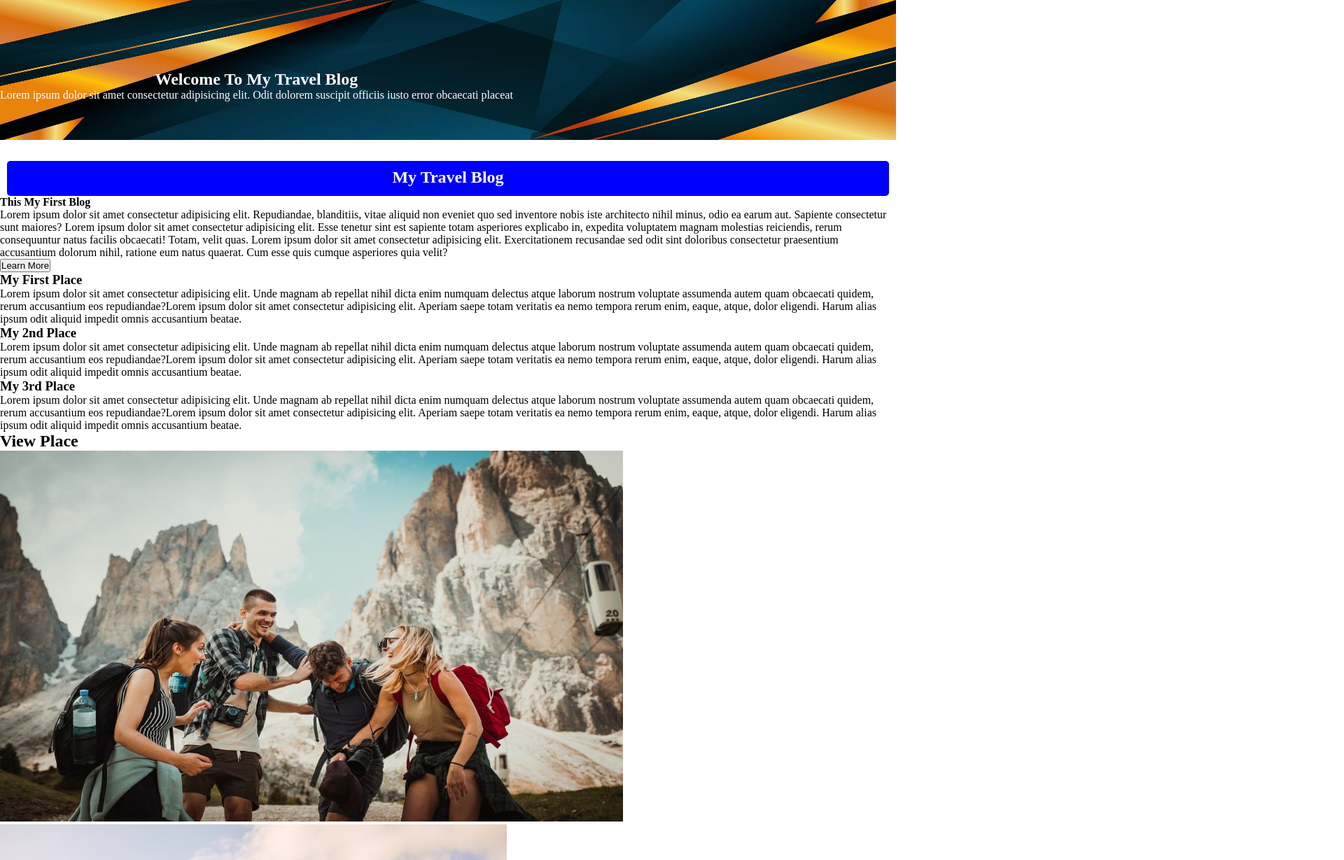
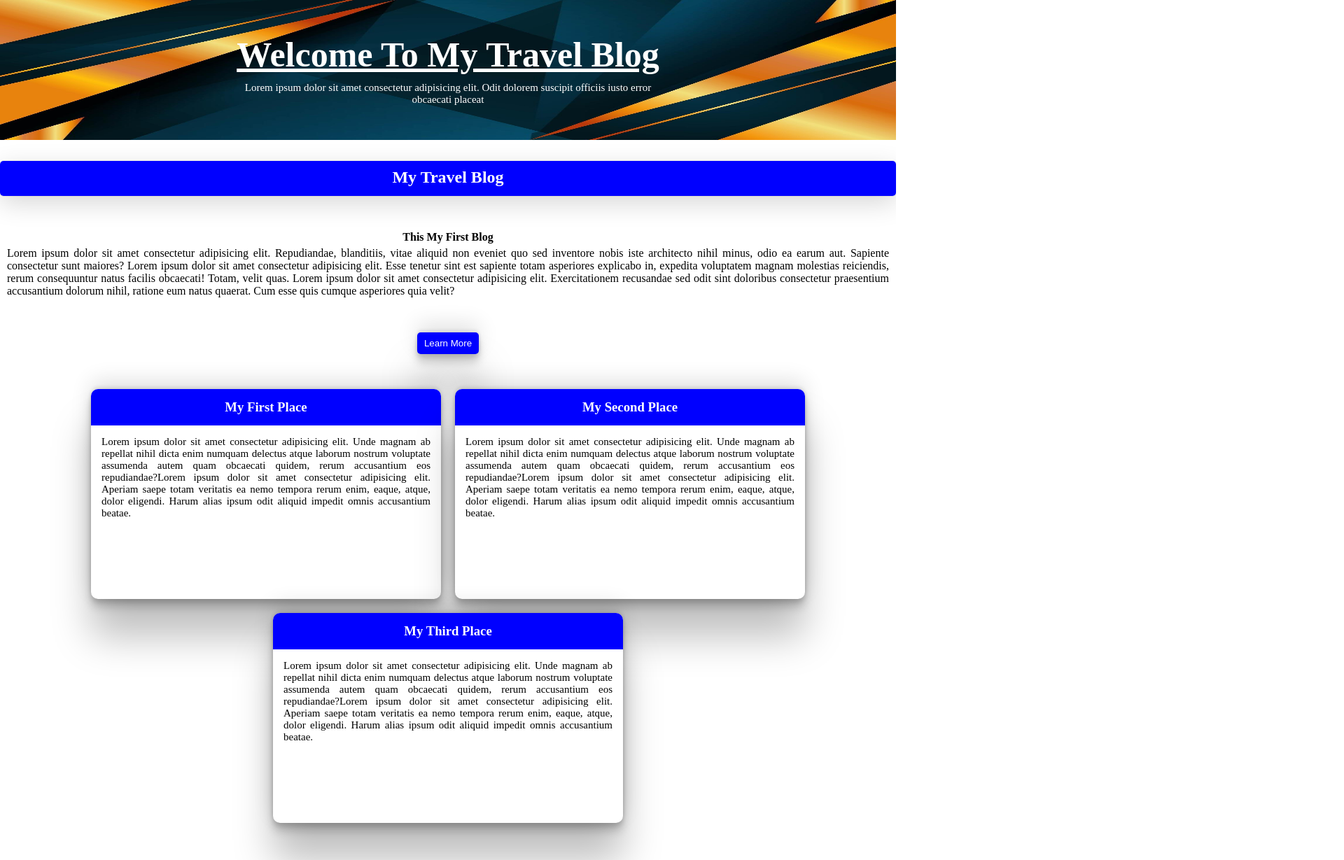
Before and after one commit to Shafiq0047/my-first-github-repo, a plain HTML site: page index.html in a window 1280 px wide. Shown: the top 1229 px of the page at 70% size, 1920 px wide, since content can reach past the window. Drawn offline with Linux system fonts and the light colour scheme.

Commit message:
done many things close to result

```diff
--- a/index.html
+++ b/index.html
@@ -8,6 +8,7 @@
     <link rel="stylesheet" href="style.css">
 </head>
 <body>
+    <div class="h-cpntainer">
         <div class="header-img">
         <img src="images/background1.jpg" alt="">
        <div class="text-overlay">
@@ -17,6 +18,8 @@
        </div>
 
     </div>
+    </div>
+    <div class="sec-container">
         <div class="second-part">
         <h2>My Travel Blog</h2>
     </div>
@@ -31,55 +34,78 @@
             Lorem ipsum dolor sit amet consectetur adipisicing elit. Exercitationem recusandae sed odit sint doloribus consectetur praesentium accusantium dolorum nihil, ratione eum natus quaerat. Cum esse quis cumque asperiores quia velit?
         </p>
     </div>
+    <div class="button-div">
         <button>Learn More</button>
-    <div>
+    </div>
+    </div>
+    <div class="card-container">
+        <div class="card">
+            <div class="card-header">
                 <h3>My First Place</h3>
+            </div>
+            <div class="card-body">
                <p>
             Lorem ipsum dolor sit amet consectetur adipisicing elit. Unde magnam ab repellat nihil dicta enim numquam delectus atque laborum nostrum voluptate assumenda autem quam obcaecati quidem, rerum accusantium eos repudiandae?Lorem ipsum dolor sit amet consectetur adipisicing elit. Aperiam saepe totam veritatis ea nemo tempora rerum enim, eaque, atque, dolor eligendi. Harum alias ipsum odit aliquid impedit omnis accusantium beatae.
         </p>
             </div>
-    <div>
-        <h3>My 2nd Place</h3>
+
+        </div>
+        <div class="card">
+            <div class="card-header">
+                <h3>My Second Place</h3>
+            </div>
+            <div class="card-body">
                <p>
             Lorem ipsum dolor sit amet consectetur adipisicing elit. Unde magnam ab repellat nihil dicta enim numquam delectus atque laborum nostrum voluptate assumenda autem quam obcaecati quidem, rerum accusantium eos repudiandae?Lorem ipsum dolor sit amet consectetur adipisicing elit. Aperiam saepe totam veritatis ea nemo tempora rerum enim, eaque, atque, dolor eligendi. Harum alias ipsum odit aliquid impedit omnis accusantium beatae.
         </p>
             </div>
-    <div>
-        <h3>My 3rd Place</h3>
+
+        </div>
+        <div class="card">
+            <div class="card-header">
+                <h3>My Third Place</h3>
+            </div>
+            <div class="card-body">
                <p>
             Lorem ipsum dolor sit amet consectetur adipisicing elit. Unde magnam ab repellat nihil dicta enim numquam delectus atque laborum nostrum voluptate assumenda autem quam obcaecati quidem, rerum accusantium eos repudiandae?Lorem ipsum dolor sit amet consectetur adipisicing elit. Aperiam saepe totam veritatis ea nemo tempora rerum enim, eaque, atque, dolor eligendi. Harum alias ipsum odit aliquid impedit omnis accusantium beatae.
         </p>
             </div>
-    <h2>View Place</h2>
-    <div>
+
+        </div>
+    </div>
+    <h2 class="view-place">View Place</h2>
+    <div class="img-slide">
         <img src="images/1.jpg" alt="">
-    </div>
-    <div>
+
+
         <img src="images/2.jpg" alt="">
-    </div>
-    <div>
+
+
         <img src="images/3.jpg" alt="">
-    </div>
-    <div>
+
+
         <img src="images/4.jpg" alt="">
-    </div>
-    <div>
+
+
         <img src="images/5.jpeg" alt="">
-    </div>
-    <div>
+
+
         <img src="images/6.jpg" alt="">
-    </div>
-    <div>
+
+
         <img src="images/7.jpg" alt="">
-    </div>
-    <div>
+
+
         <img src="images/8.jpg" alt="">
-    </div>
-    <div>
+
+
         <img src="images/9.jpg" alt="">
     </div>
-    <div>
+    <div class="footer-container">
         <h2>Travel Requirements</h2>
+        <div class="list-container">
+            <div class="ol-list">
+
         <ol>
             <li>Valid Passport</li>
             <li>Valid Visa</li>
@@ -87,6 +113,8 @@
             <li>Travel Insurance</li>
             <li>Health Certificate</li>
         </ol>
+        </div>
+        <div class="ul-list">
             <ul>
             <li>Accoummodation Booking Confirmation</li>
             <li>Sufficient Funds Proof</li>
@@ -95,5 +123,7 @@
             <li>Emergency Contact Information</li>
         </ul>
         </div>
+        </div>
+    </div>
 </body>
 </html>
--- a/style.css
+++ b/style.css
@@ -1,6 +1,15 @@
 *{
     margin: 0;
     padding: 0;
+}
+.h-cpntainer{
+    max-width: 1540px;
+    margin: 0 auto;
+}
+
+.sec-container{
+    max-width: 1540px;
+    margin: 0 auto;
 }
 .header-img{
     position: relative;
@@ -15,23 +24,151 @@
 .text-overlay{
     position:absolute;
     top: 50%;
+    left: 50%;
+
     color: white;
     text-align: center;
+    transform: translate(-50%, -50%);
 
+}
+.text-overlay h2{
+    font-size: 50px;
+    text-decoration: underline;
+}
+.text-overlay p{
+    margin-top: 10px;
+    font-size: 15px;
 }
 .second-part{
     background-color: blue;
     margin-top: 30px;
-    margin-left: 10px;
-    margin-right: 10px;
+    /* margin-left: 10px;
+    margin-right: 10px; */
     text-align: center;
     color: white;
     height: 50px;
     border-radius: 5px;
+    box-shadow: rgba(0, 0, 0, 0.16) 0px 10px 36px 0px, rgba(0, 0, 0, 0.06) 0px 0px 0px 1px;
 }
 .second-part h2{
     padding-top: 10px;
 }
 .second-part-des{
+    text-align: center;
+    margin-top: 50px;
+}
+.second-part-des h4{
+    margin-bottom: 5px;
 
 }
+.second-part-des p{
+    text-align: justify;
+    margin-left: 10px;
+    margin-right: 10px;
+    /* font-weight: 600px; */
+}
+.button-div{
+    text-align: center;
+    margin-top: 50px;
+    margin-bottom: 50px;
+}
+button{
+    background-color: blue;
+    color: white;
+    padding: 08px 10px;
+    border-radius: 5px;
+    box-shadow: rgba(0, 0, 0, 0.25) 0px 54px 55px, rgba(0, 0, 0, 0.12) 0px -12px 30px, rgba(0, 0, 0, 0.12) 0px 4px 6px, rgba(0, 0, 0, 0.17) 0px 12px 13px, rgba(0, 0, 0, 0.09) 0px -3px 5px;
+     transition: all ease-in-out .4s;
+     border: none;
+}
+button:hover{
+    background-color: white;
+    color: black;
+    transform: scale(1.5);
+}
+.card-container{
+    display: flex;
+    gap: 20px;
+    margin-top: 30px;
+    justify-content: center;
+    flex-wrap: wrap;
+}
+.card{
+    width: 500px;
+    height: 300px;
+    background-color: white;
+    border-radius: 10px;
+    box-shadow: rgba(0, 0, 0, 0.25) 0px 54px 55px, rgba(0, 0, 0, 0.12) 0px -12px 30px, rgba(0, 0, 0, 0.12) 0px 4px 6px, rgba(0, 0, 0, 0.17) 0px 12px 13px, rgba(0, 0, 0, 0.09) 0px -3px 5px;
+    overflow: hidden;
+}
+.card-header{
+    background-color: blue;
+    padding: 15px;
+    color: white;
+    text-align: center;
+}
+.card-body{
+    padding: 15px;
+    text-align: justify;
+    font-size: 15px;
+}
+.view-place{
+    text-align: center;
+    margin-top: 80px;
+    margin-bottom: 30px;
+}
+.img-slide{
+    display: flex;
+    /* margin:0 auto; */
+    flex-wrap: wrap;
+    gap: 20px;
+    justify-content: center;
+}
+.img-slide img{
+    width: 500px;
+    height: 300px;
+    display: inline-block;
+    box-shadow: rgba(0, 0, 0, 0.25) 0px 54px 55px, rgba(0, 0, 0, 0.12) 0px -12px 30px, rgba(0, 0, 0, 0.12) 0px 4px 6px, rgba(0, 0, 0, 0.17) 0px 12px 13px, rgba(0, 0, 0, 0.09) 0px -3px 5px;
+    overflow: hidden;
+
+}
+.footer-container{
+     max-width: 1540px;
+    margin: 0 auto;
+    /* display: flex;
+    justify-content: center; */
+}
+.footer-container h2{
+    margin-top: 50px;
+    margin-bottom: 50px;
+    text-align: center;
+    background-color: blue;
+    margin-top: 30px;
+    /* margin-left: 10px;
+    margin-right: 10px; */
+    text-align: center;
+    color: white;
+    height: 50px;
+    border-radius: 5px;
+    box-shadow: rgba(0, 0, 0, 0.16) 0px 10px 36px 0px, rgba(0, 0, 0, 0.06) 0px 0px 0px 1px;
+    padding-top: 15px;
+}
+.list-container{
+    max-width: 1540px;
+    margin: 0 auto;
+    display: flex;
+    justify-content: center;
+    margin-bottom: 50px;
+    /* left: 50%; */
+
+}
+.ol-list ol li{
+    /* margin-right: 80px;
+    margin-bottom: 50px; */
+    padding-bottom: 10px;
+
+}
+.ul-list ul li{
+    margin-left: 80px;
+    padding-bottom: 10px;
+}
```
Lines whose indentation alone changed are shown as unchanged.
